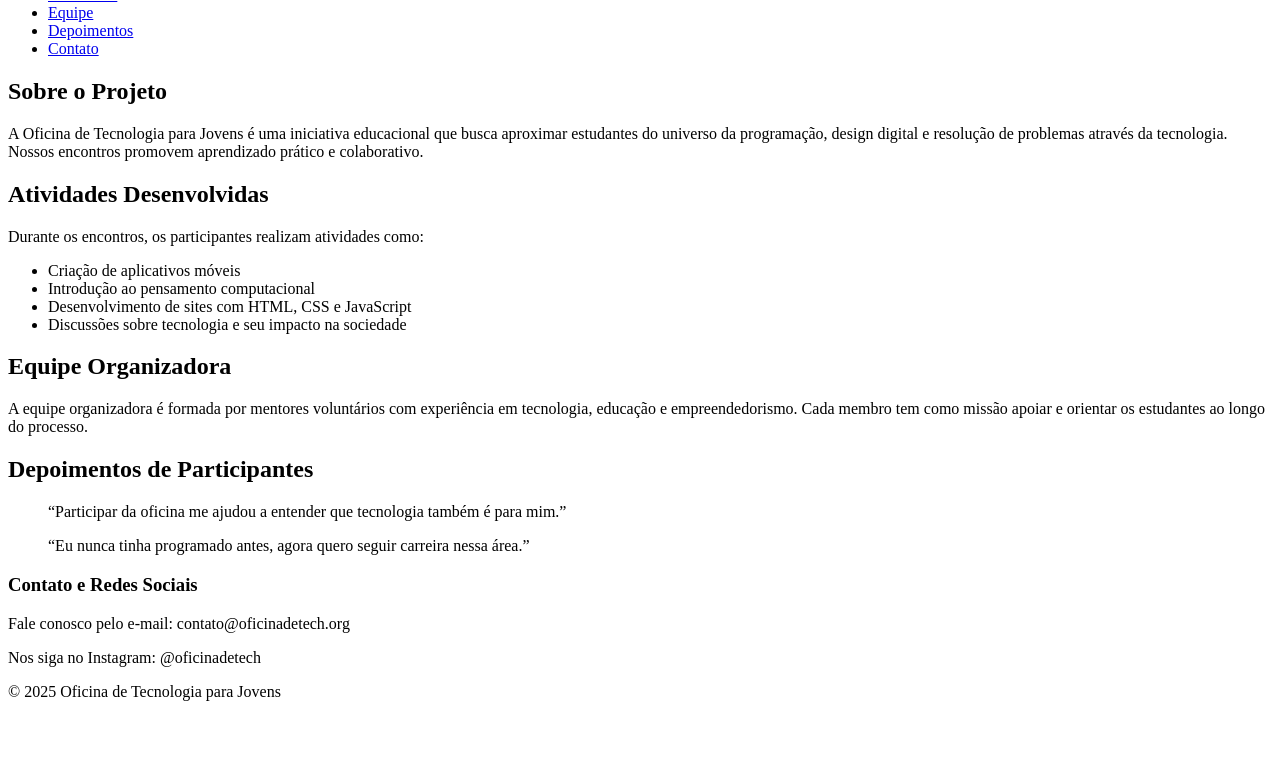
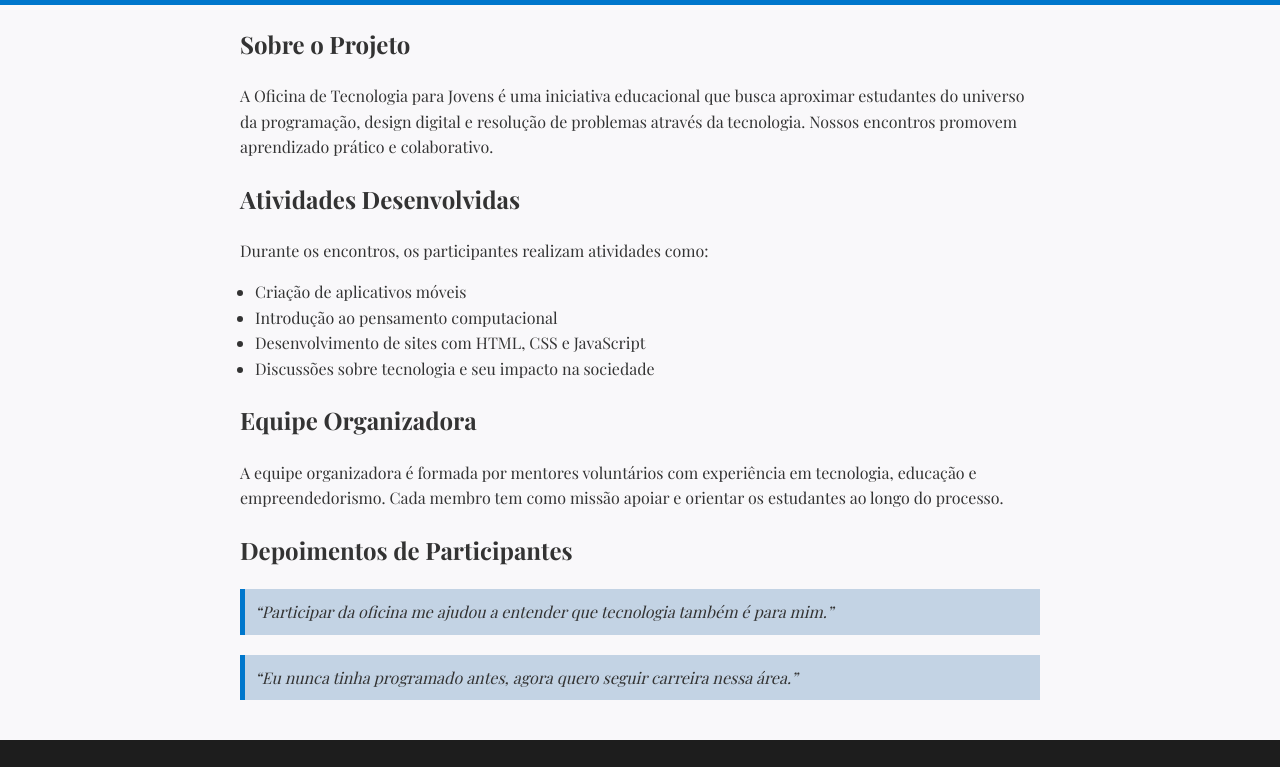
Before and after one commit to IFSPBRA-LPW/tags-semanticas-1bertojs, a plain HTML site: page index.html in a window 1280 px wide. Shown: the part 112-879 px from the top of the page. Before the commit the page ends 829 px from the top, so only its background shows below. Drawn offline with nearby package versions, Linux system fonts and the light colour scheme; a web font is replaced by a local one.

Commit message:
aula feita

```diff
--- a/index.html
+++ b/index.html
@@ -21,7 +21,7 @@
     </header>
     <main>
       <section id="sobre">
-        <h2>Sobre o Projeto</h2>
+        <h2 class="subtitle">Sobre o Projeto</h2>
         <p>
           A Oficina de Tecnologia para Jovens é uma iniciativa educacional que
           busca aproximar estudantes do universo da programação, design digital
@@ -30,9 +30,9 @@
         </p>
       </section>
       <section id="atividades">
-        <h2>Atividades Desenvolvidas</h2>
+        <h2 class="subtitle">Atividades Desenvolvidas</h2>
         <p>Durante os encontros, os participantes realizam atividades como:</p>
-        <ul>
+        <ul class="list-ativ">
           <li>Criação de aplicativos móveis</li>
           <li>Introdução ao pensamento computacional</li>
           <li>Desenvolvimento de sites com HTML, CSS e JavaScript</li>
@@ -40,7 +40,7 @@
         </ul>
       </section>
       <section id="equipe">
-        <h2>Equipe Organizadora</h2>
+        <h2 class="subtitle">Equipe Organizadora</h2>
         <p>
           A equipe organizadora é formada por mentores voluntários com
           experiência em tecnologia, educação e empreendedorismo. Cada membro
@@ -48,19 +48,19 @@
         </p>
       </section>
       <section id="depoimentos">
-        <h2>Depoimentos de Participantes</h2>
-        <blockquote>
+        <h2 class="subtitle">Depoimentos de Participantes</h2>
+        <blockquote class="citacoes">
           “Participar da oficina me ajudou a entender que tecnologia também é
           para mim.”
         </blockquote>
-        <blockquote>
+        <blockquote class="citacoes">
           “Eu nunca tinha programado antes, agora quero seguir carreira nessa
           área.”
         </blockquote>
       </section>
     </main>
-    <footer id="contato">
-      <h3>Contato e Redes Sociais</h3>
+    <footer id="contato" class="footer">
+      <h3 class="footer h3">Contato e Redes Sociais</h3>
       <p>Fale conosco pelo e-mail: contato@oficinadetech.org</p>
       <p>Nos siga no Instagram: @oficinadetech</p>
       <p>© 2025 Oficina de Tecnologia para Jovens</p>
--- a/styles/index.css
+++ b/styles/index.css
@@ -0,0 +1,66 @@
+@import url('https://fonts.googleapis.com/css2?family=Playfair+Display:ital,wght@0,400..900;1,400..900&display=swap');
+*{
+    font-family: "Playfair Display", serif;
+    margin:0;
+    padding:0;
+}
+
+body{
+    color: #333333;
+    background-color: #f9f8fa;
+    line-height: 1.6;
+}
+main{
+    max-width: 800px;
+    margin: auto;
+}
+.header-container{
+    background-color: #0077cc;
+    text-align: center;
+    color: #ffffff;
+    padding: 20px;
+}
+
+.link{
+    color: #ffffff;
+    text-decoration: none;
+}
+.link:hover{
+    color:rgb(0, 14, 207);
+}
+.link:visited{
+    colour:rgb(136, 0, 95);
+}
+nav ul{
+    list-style: none;
+    display: flex;
+    justify-content: center;
+    gap: 15px;
+}
+.subtitle{
+    margin: 20px 0px;
+}
+
+.list-ativ{
+    margin: 15px;
+}
+
+.citacoes{
+    background-color:rgb(195, 211, 228);
+    border-left: 5px solid #0077cc;
+    font-style:  italic;
+    margin-bottom: 20px;
+    padding: 10px;
+}
+
+footer{
+    color:white;
+    text-align: center;
+    background-color:rgb(29, 29, 29);
+    padding: 20px;
+    margin-top: 40px;
+}
+ footer h3{
+    font-weigth: 600;
+    margin: 10px;
+ }
```
